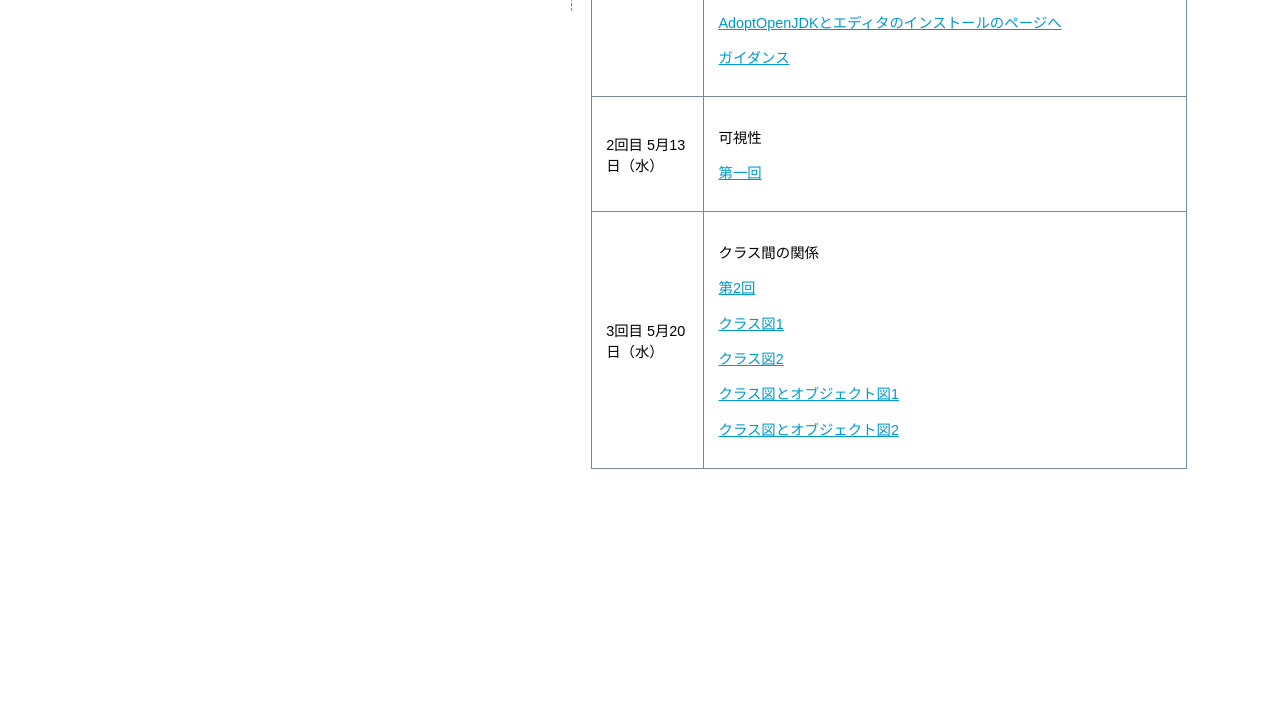
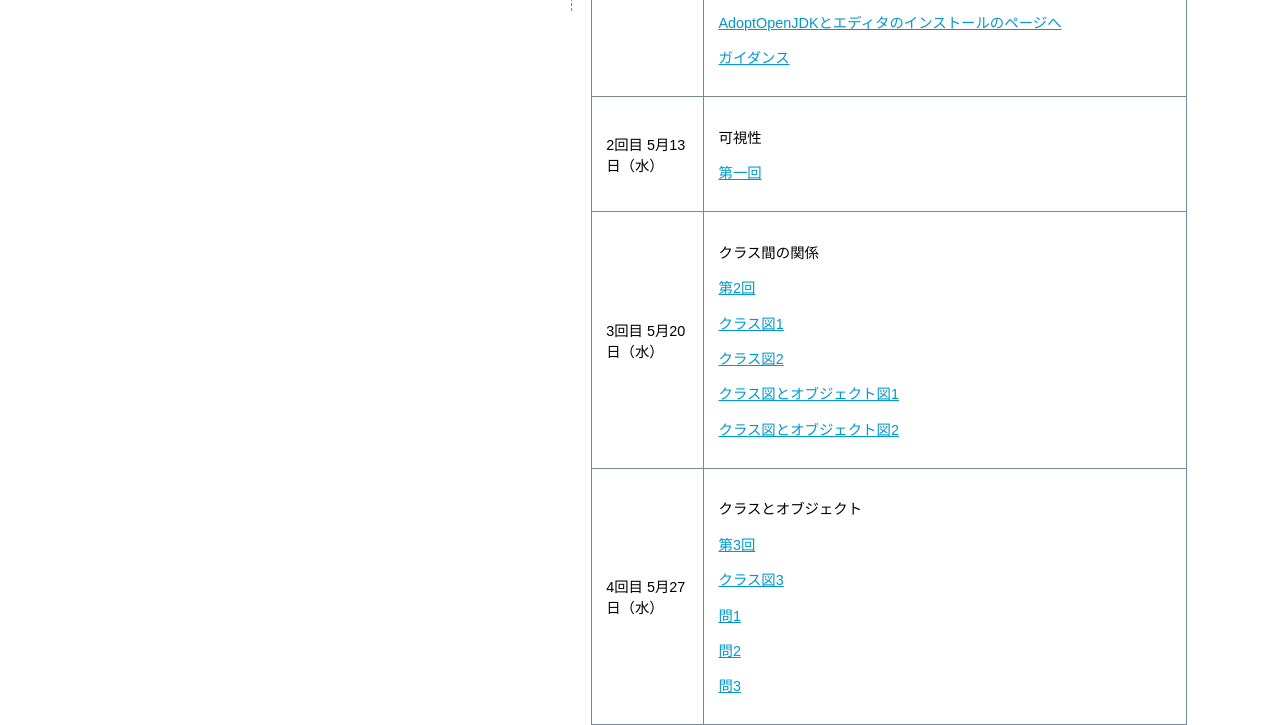
Before and after one commit to usdAj/object_aj, a plain HTML site: page index.htm in a window 1280 px wide. Shown: the part 495-1220 px from the top of the page. Before the commit the page ends 964 px from the top, so only its background shows below. Drawn offline with Linux system fonts and the light colour scheme.

Commit message:
Add files via upload

```diff
--- a/index.htm
+++ b/index.htm
@@ -248,14 +248,18 @@
      </td>
    </tr>
 
-   <!--
    <tr>
      <td>4回目  5月27日（水）</td>
      <td>
-       <p>オブジェクト図</p>
-       <p><a href="https://els.sa.dendai.ac.jp/webclass/login.php?id=f05644f19d879239f3afd444c82058c8&page=1">アンケート提出</a>
+       <p>クラスとオブジェクト</p>
+       <p><a href="2020_3.pdf">第3回</a></p>
+       <p><a href="2020_2_5.pdf">クラス図3</a>
+       <p><a href="2020_3_1.pdf">問1</a>
+       <p><a href="2020_3_2.pdf">問2</a>
+       <p><a href="2020_3_3.pdf">問3</a>
      </td>
    </tr>
+   <!--
 
    <tr>
      <td>5回目  6月3日（水）</td>
```
Also changed, not shown: 5 other files.
